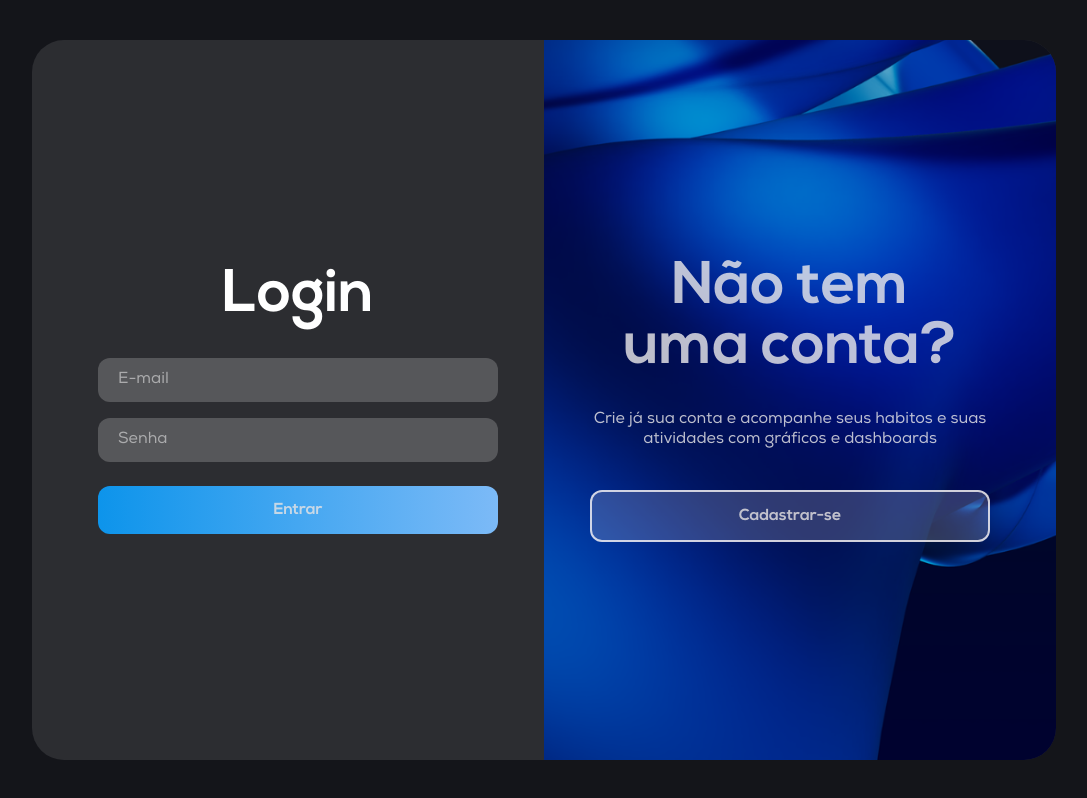
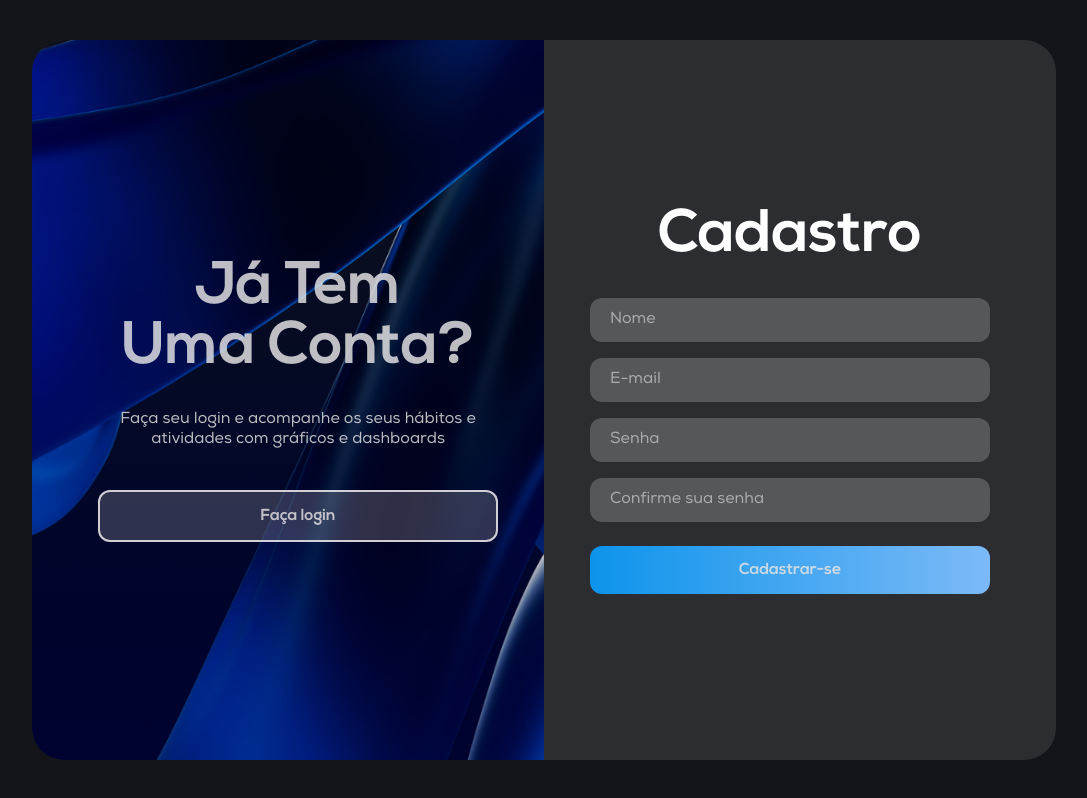
Before and after one commit to V341551M0/TaskFlow, a plain HTML site: page web/pages/login.html in a window 1280 px wide. Both pictures are taken after a click on the button "Cadastrar-se". Shown: the whole page, without its empty margins (96-1183 px from the left). Drawn offline with Linux system fonts and the light colour scheme.

Commit message:
style: style web

```diff
--- a/web/css/pages/login.css
+++ b/web/css/pages/login.css
@@ -66,7 +66,7 @@ p{
     position: relative;
 }
 
-.lefth, .rigth{
+.left, .rigth{
     width: 50%;
     height: 100%;
     display: flex;
@@ -115,6 +115,17 @@ p{
     pointer-events: none;
 }
 
+.card.loginActive .fcCd{
+    transform: translateX(0);
+    transition: all .3s .3s;
+}
+
+.card.card.loginActive .formLogin{
+    transform: translateX(0);
+    opacity: 1;
+    transition: all .3s .3s;
+}
+
 .card.loginActive .formCadastro{
     opacity: 0;
     pointer-events: none;
@@ -127,6 +138,17 @@ p{
 .card.cdActive .fcCd{
     opacity: 0;
     pointer-events: none;
+}
+
+.card.cdActive .fcLogin{
+    transform: translateX(0);
+    transition: all .3s .3s;
+}
+
+.card.cdActive .formCadastro{
+    transform: translateX(0);
+    opacity: 1;
+    transition: all .3s .3s;
 }
 
 .card.cdActive .formLogin{
@@ -179,3 +201,29 @@ button{
 button:hover{
     transform: translateY(-3px);
 }
+
+.card::after{
+    transition: all .5s;
+}
+
+.fcCd{
+    transition: all .3s 0;
+    transform: translateY(200%);
+}
+
+.formLogin{
+    opacity: 0;
+    transform: translateY(200%);
+    transition: all .3s 0;
+}
+
+.fcLogin{
+    transition: all .3s 0;
+    transform: translateY(200%);
+}
+
+.formCadastro{
+    transition: all .3s 0;
+    transform: translateY(200%);
+    opacity: 0;
+}
--- a/web/js/pages/login.js
+++ b/web/js/pages/login.js
@@ -17,14 +17,14 @@ document.addEventListener('DOMContentLoaded', function () {
 
 let card = document.querySelector(".card");
 let loginButton = document.querySelector(".loginButton");
-let cadastroButton = document.querySelector(".cadastroButton");
+let cdButton = document.querySelector(".cdButton");
 
 loginButton.onclick = () => {
-  card.classList.remove("cadastroActive")
+  card.classList.remove("cdActive")
   card.classList.add("loginActive")
 }
 
-cadastroButton.onclick = () => {
+cdButton.onclick = () => {
   card.classList.remove("loginActive")
-  card.classList.add("cadastroActive")
+  card.classList.add("cdActive")
 }
--- a/web/pages/login.html
+++ b/web/pages/login.html
@@ -1,15 +1,16 @@
-<!DOCTYPE html>
+ <!DOCTYPE html>
 <html lang='pt-BR'>
 <head>
     <meta charset='utf-8'>
     <meta name='viewport' content='width=device-width, initial-scale=1'>
     <title>Login</title>
     <link rel='stylesheet' href='../../web/css/pages/login.css'>
+    <script src="../../web/js/pages/login.js" defer></script>
 </head>
 <body>
     <section class="containerFather">
         <div class="card loginActive">
-            <div class="lefth">
+            <div class="left">
                 <div class="formLogin">
                     <h2>Login</h2>
                     <form>
@@ -21,7 +22,7 @@
                  <div class="fcLogin">
                     <h2>Já Tem <br>Uma Conta?</h2>
                     <p>Faça seu login e acompanhe os seus hábitos e atividades com gráficos e dashboards</p>
-                    <button>Faça login</button>
+                    <button class="loginButton">Faça login</button>
                 </div>
             </div>
             <div class="rigth">
@@ -38,12 +39,10 @@
                 <div class="fcCd">
                     <h2>Não tem<br> uma conta?</h2>
                     <p>Crie já sua conta e acompanhe seus habitos e suas atividades com gráficos e dashboards</p>
-                    <button>Cadastrar-se</button>
+                    <button class="cdButton">Cadastrar-se</button>
                 </div>
             </div>
         </div>
     </section>
-
-    <script src="../../web/js/pages/login.js"></script>
 </body>
 </html>
```
